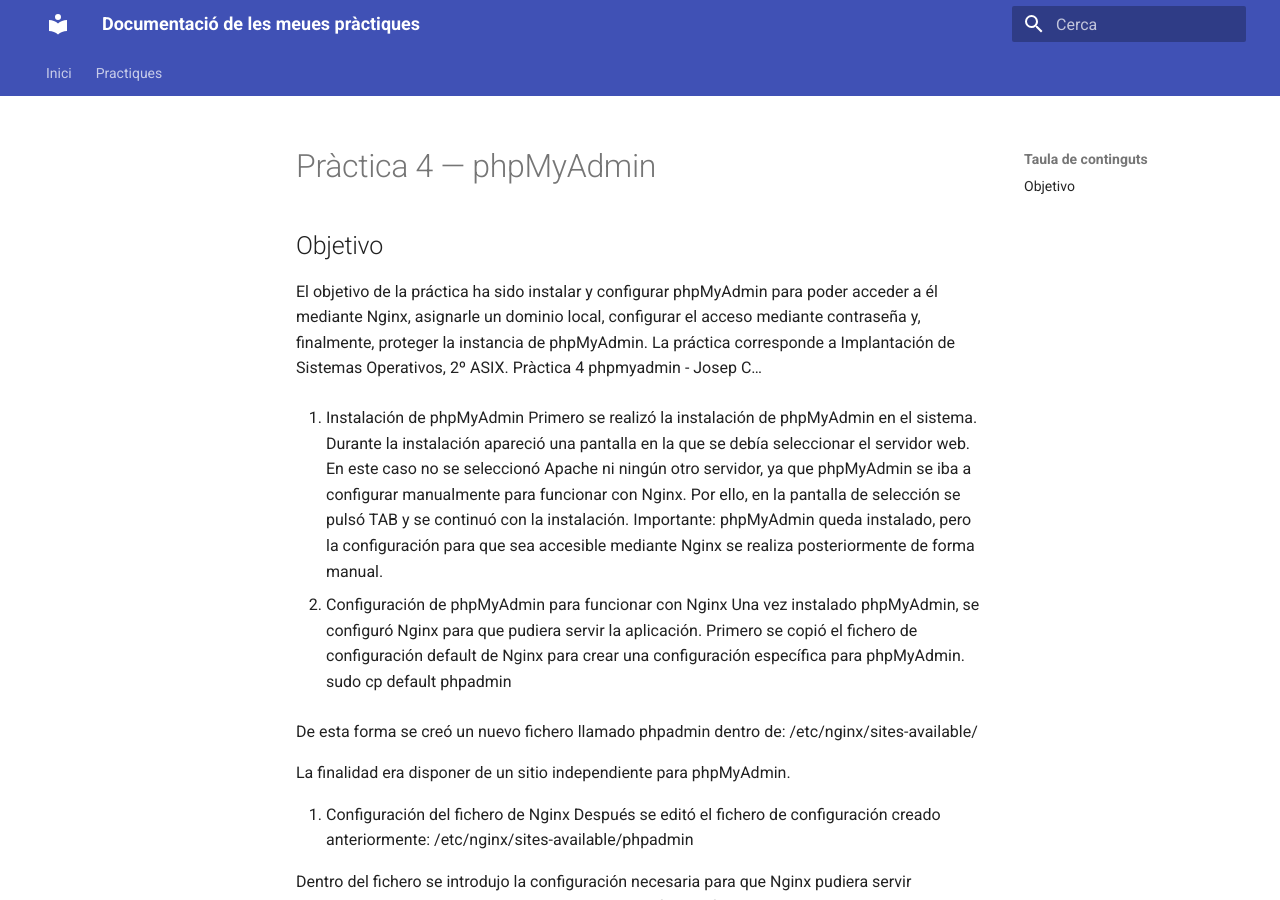
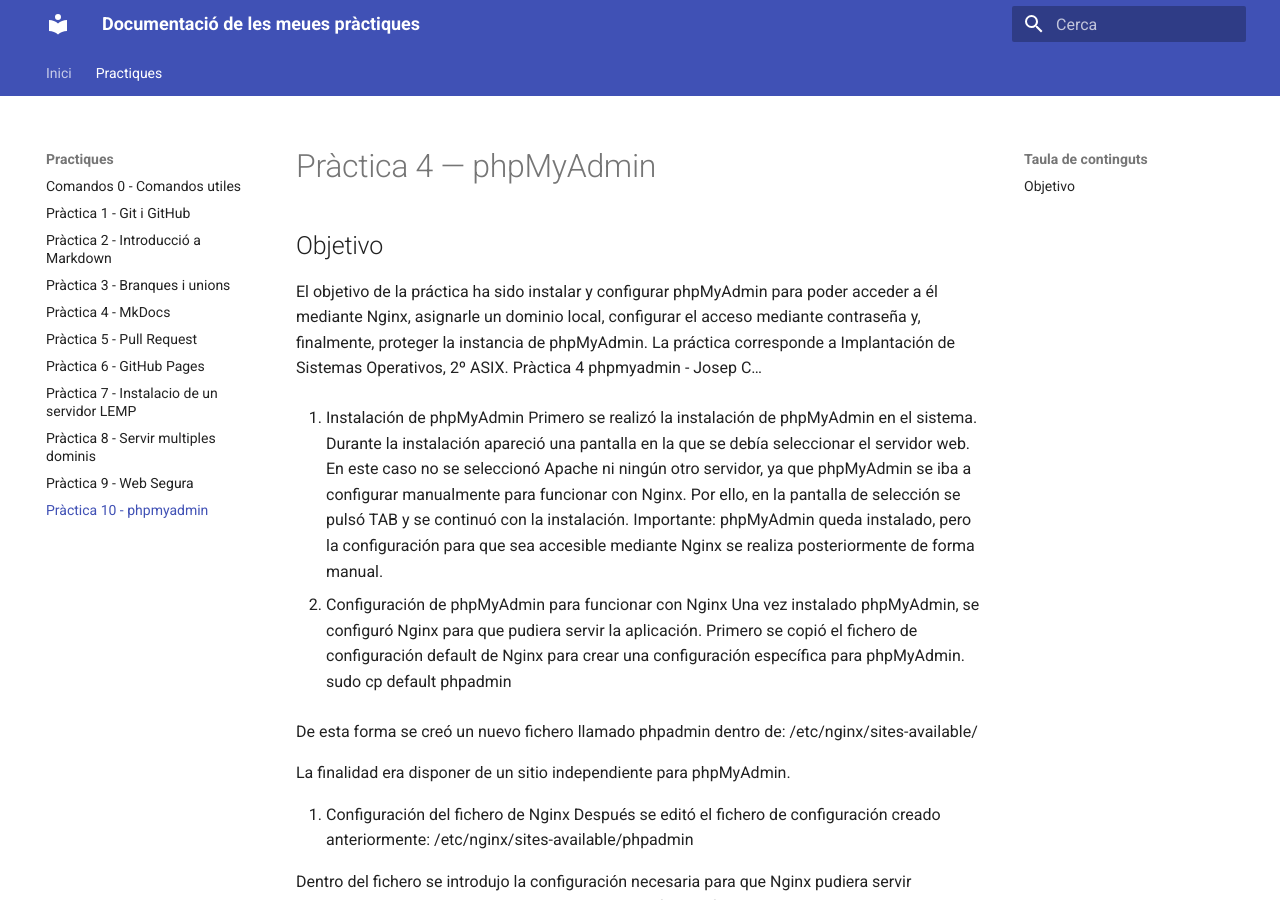
Before and after one commit to Josep2100/Despliegue-de-github-pages, an MkDocs documentation site: the page built from docs/phpmyadmin.md, in a window 1280 px wide and 900 px high. Built offline with MkDocs 1.6.1 and Material for MkDocs 9.7.7, drawn with Linux system fonts in a browser that asks for light colours.

Commit message:
Modificando el fichero mkdocs.yml

```diff
--- a/mkdocs.yml
+++ b/mkdocs.yml
@@ -34,3 +34,4 @@
     - Pràctica 7 - Instalacio de un servidor LEMP: instalacio-de-un-servidor-LEMP.md
     - Pràctica 8 - Servir multiples dominis: servir-multiples-dominis.md
     - Pràctica 9 - Web Segura: web-segura.md
+    - Pràctica 10 - phpmyadmin: phpmyadmin.md
```
